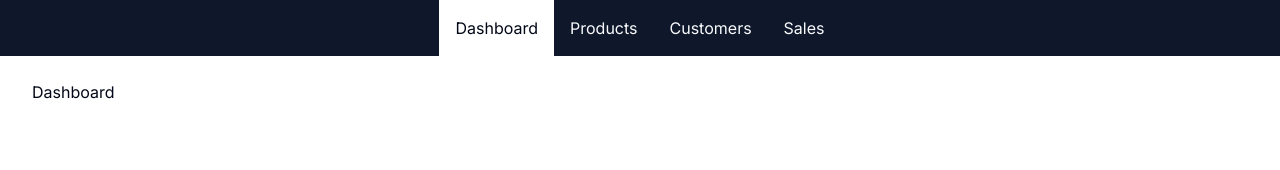
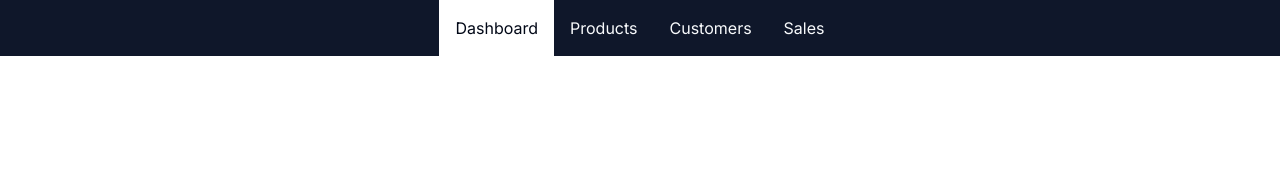
Before and after one commit to AJ7766/webshop-app, a Next.js app: page /admin in a window 1280 px wide. Shown: the top 170 px of the page. Built offline with nearby package versions, Linux system fonts and the light colour scheme.

Commit message:
Update page.tsx

```diff
--- a/src/app/admin/page.tsx
+++ b/src/app/admin/page.tsx
@@ -1,3 +1,3 @@
 export default function AdminDashboard() {
-    return <h1>Dashboard</h1>
+    return <div className="grid grid-cols-1 md:grid-cols-2 lg:grid-cols-3 gap-4"></div>
 }
```
